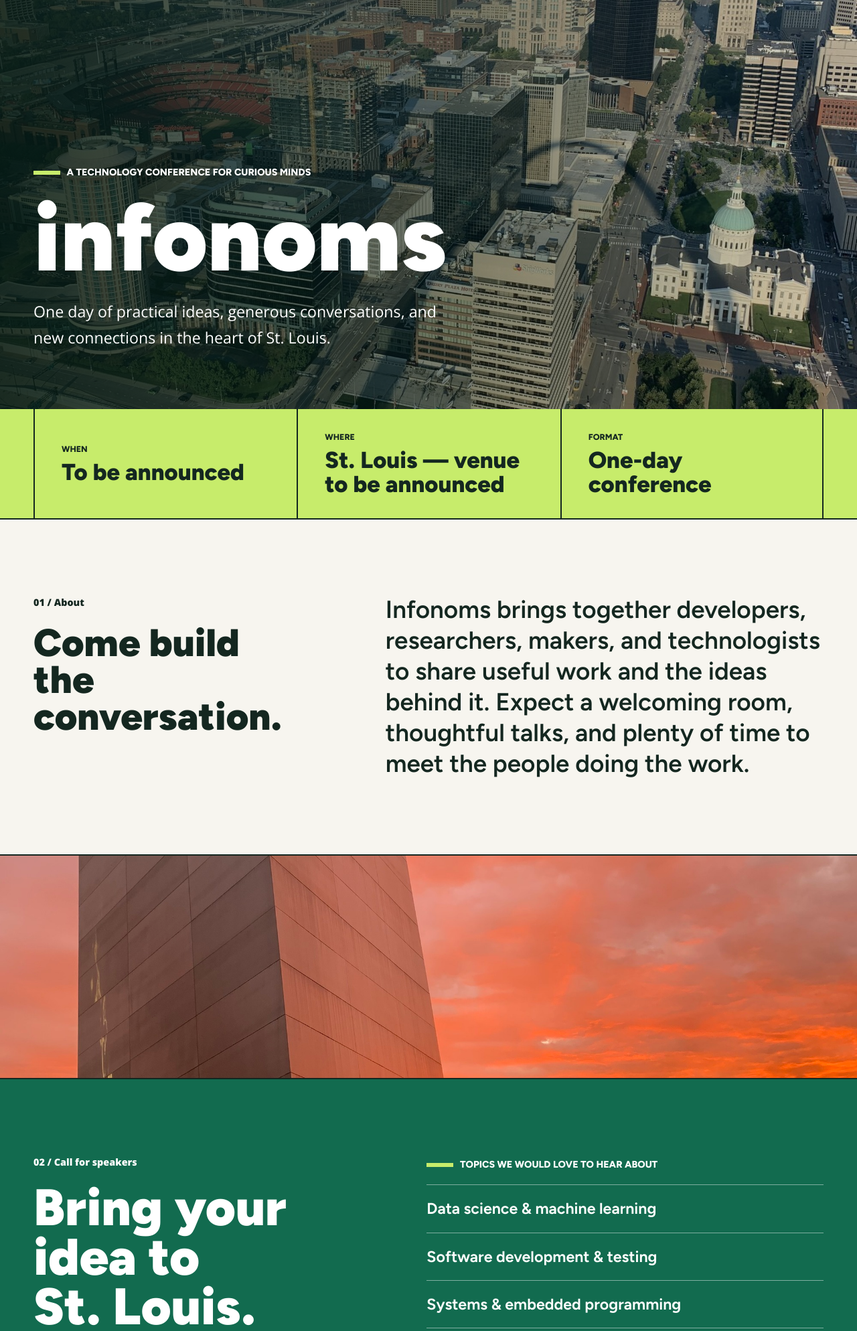
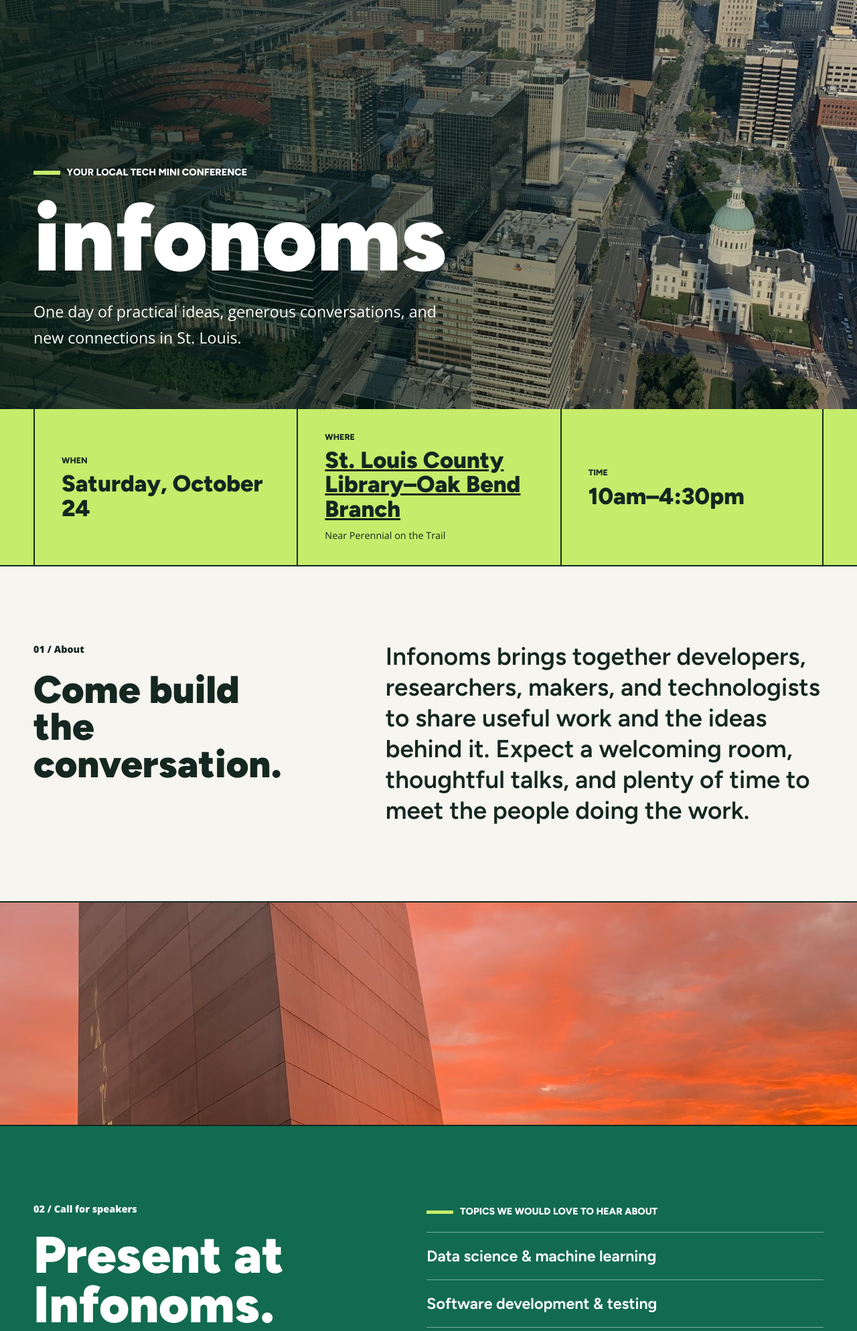
Before and after one commit to aayushgauba/stlacm, a Django app: page /infonoms/ in a window 1280 px wide. Shown: the part 77-2065 px from the top of the page at 67% size. Run offline with Django 5.2, Linux system fonts and the light colour scheme.

Commit message:
New Changes

```diff
--- a/pages/views.py
+++ b/pages/views.py
@@ -16,16 +16,19 @@ EVENTS_API_URL = "https://stlcodecal.s3.us-east-2.amazonaws.com/events_latest.js
 def infonoms(request):
     event = {
         'city': 'St. Louis',
-        'date': 'To be announced',
-        'location': 'St. Louis — venue to be announced',
-        'format': 'One-day conference',
+        'date': 'Saturday, October 24',
+        'time': '10am–4:30pm',
+        'location': 'St. Louis County Library–Oak Bend Branch',
+        'location_url': 'https://www.slcl.org/hours-and-locations/oak-bend-branch',
+        'location_note': 'Near Perennial on the Trail',
+        'format': 'Local tech mini conference',
         'proposal_url': '',
         **getattr(settings, 'INFONOMS_EVENT', {}),
     }
     return render(request, 'pages/infonoms.html', {
         'site': {
             'title': 'infonoms',
-            'description': 'A technology conference for curious minds in St. Louis.',
+            'description': 'Your local tech mini conference in St. Louis.',
             'event': event,
         },
     })
--- a/static/infonoms/css/infonoms.css
+++ b/static/infonoms/css/infonoms.css
@@ -42,6 +42,7 @@
     .fact:last-child { border-right: 2px solid var(--line); }
     .fact-label { font-family: "Figtree", sans-serif; font-size: .78rem; font-weight: 800; text-transform: uppercase; }
     .fact-value { margin-top: .35rem; font-family: "Figtree", sans-serif; font-size: clamp(1.45rem, 2.7vw, 2.25rem); font-weight: 850; line-height: 1.05; }
+    .fact-note { margin-top: .65rem; font-size: .9rem; }
 
     .intro { width: min(calc(100% - 3rem), var(--content)); margin: 0 auto; padding: 7rem 0; display: grid; grid-template-columns: minmax(0,.9fr) minmax(0,1.35fr); gap: clamp(3rem,7vw,6rem); align-items: start; }
     .intro > * { min-width: 0; }
--- a/templates/pages/infonoms.html
+++ b/templates/pages/infonoms.html
@@ -22,9 +22,9 @@
 
   <header class="hero" id="top">
     <div class="hero-inner">
-      <p class="eyebrow">A technology conference for curious minds</p>
+      <p class="eyebrow">Your local tech mini conference</p>
       <h1>{{ site.title }}</h1>
-      <p class="hero-copy">One day of practical ideas, generous conversations, and new connections in the heart of St. Louis.</p>
+      <p class="hero-copy">One day of practical ideas, generous conversations, and new connections in St. Louis.</p>
     </div>
   </header>
 
@@ -32,8 +32,12 @@
     <section class="facts" aria-label="Event details">
       <div class="facts-inner">
         <div class="fact"><span class="fact-label">When</span><span class="fact-value">{{ site.event.date }}</span></div>
-        <div class="fact"><span class="fact-label">Where</span><span class="fact-value">{{ site.event.location }}</span></div>
-        <div class="fact"><span class="fact-label">Format</span><span class="fact-value">{{ site.event.format }}</span></div>
+        <div class="fact">
+          <span class="fact-label">Where</span>
+          <span class="fact-value">{% if site.event.location_url %}<a href="{{ site.event.location_url }}">{{ site.event.location }}</a>{% else %}{{ site.event.location }}{% endif %}</span>
+          {% if site.event.location_note %}<span class="fact-note">{{ site.event.location_note }}</span>{% endif %}
+        </div>
+        <div class="fact"><span class="fact-label">Time</span><span class="fact-value">{{ site.event.time }}</span></div>
       </div>
     </section>
 
@@ -48,7 +52,7 @@
       <div class="cfp-inner">
         <div>
           <span class="section-number">02 / Call for speakers</span>
-          <h2>Bring your idea to St. Louis.</h2>
+          <h2>Present at Infonoms.</h2>
           <p class="cfp-lead">We are looking for clear, engaging talks from people at every stage of their career. Share a lesson learned, a problem solved, or a question worth exploring.</p>
           {% if site.event.proposal_url %}
             <a class="button" href="{{ site.event.proposal_url }}">Submit a proposal</a>
```
